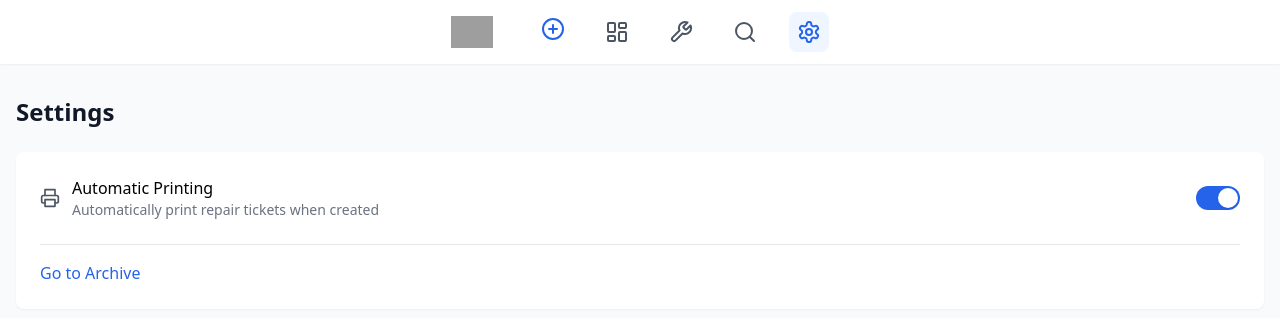
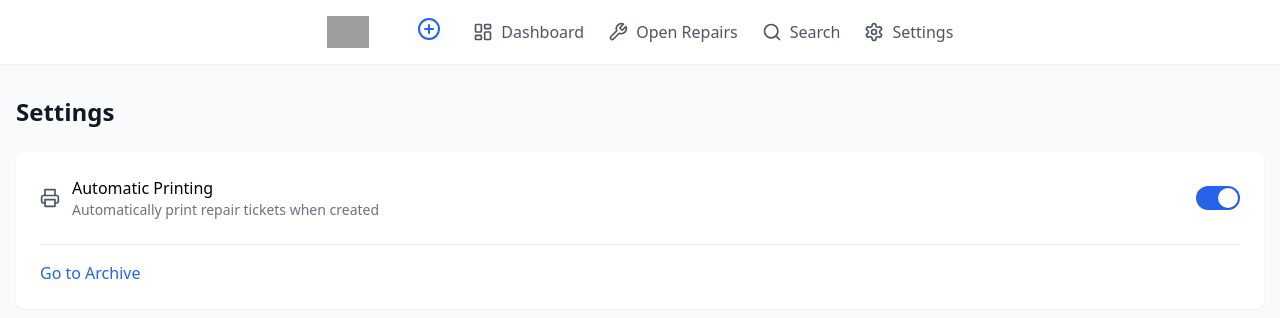
Before and after one commit to joshtorie/dashboard, a React (Vite) app: page /settings in a window 1280 px wide. Shown: the top 318 px of the page. Built offline with nearby package versions, Linux system fonts and the light colour scheme; no server answers; the database is empty; grey boxes are pictures that could not be loaded.

Commit message:
toggle 3

```diff
--- a/src/components/Header.tsx
+++ b/src/components/Header.tsx
@@ -57,20 +57,10 @@ export default function Header() {
             </div>
 
             {navItems.map((item) => (
-              <div key={item.path} className="group">
-                <Tooltip text={item.label}>
-                  <Link
-                    to={item.path}
-                    className={`p-2 rounded-lg transition-colors inline-flex items-center justify-center ${
-                      location.pathname === item.path
-                        ? 'text-blue-600 bg-blue-50'
-                        : 'text-gray-600 hover:text-gray-900 hover:bg-gray-100'
-                    }`}
-                  >
-                    <item.icon className="w-6 h-6" />
-                  </Link>
-                </Tooltip>
-              </div>
+              <Link key={item.label} to={item.path} className="flex items-center space-x-2 text-gray-600 hover:text-gray-800">
+                <item.icon className="w-5 h-5" />
+                <span>{item.label}</span>
+              </Link>
             ))}
           </nav>
         </div>
```
